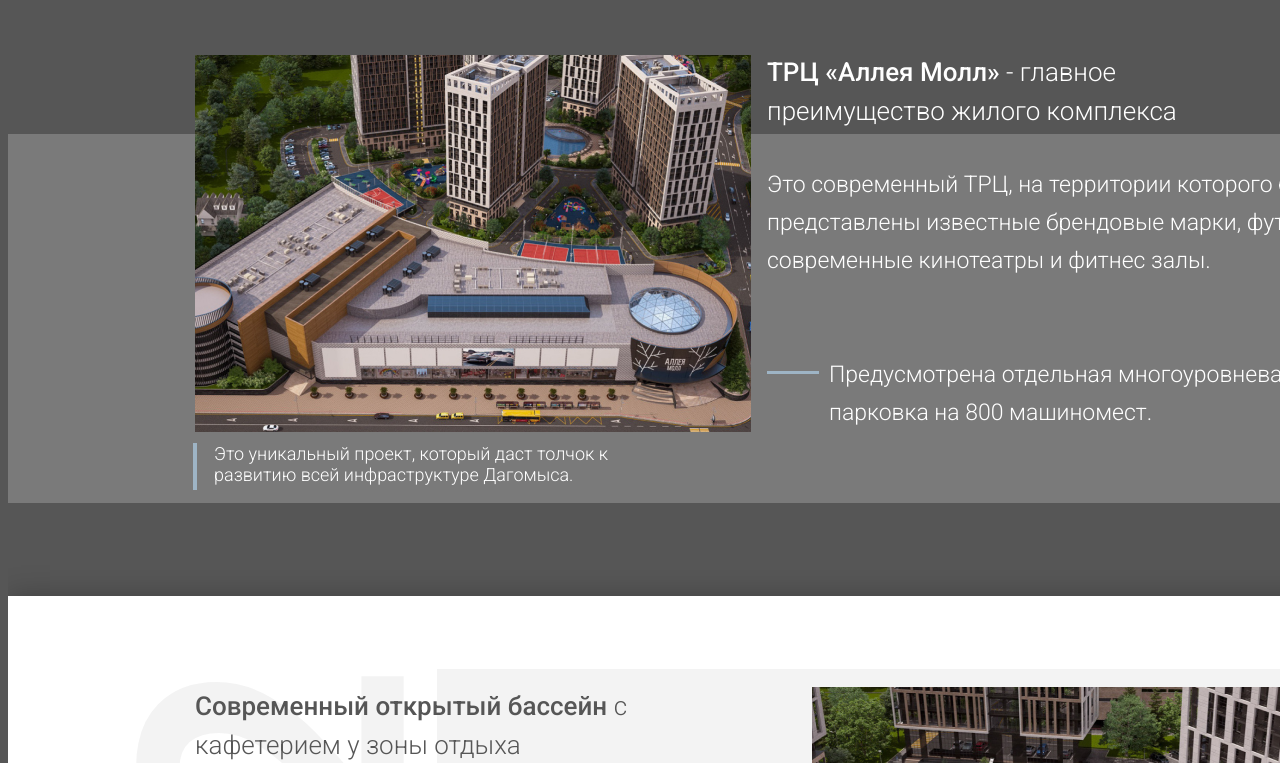
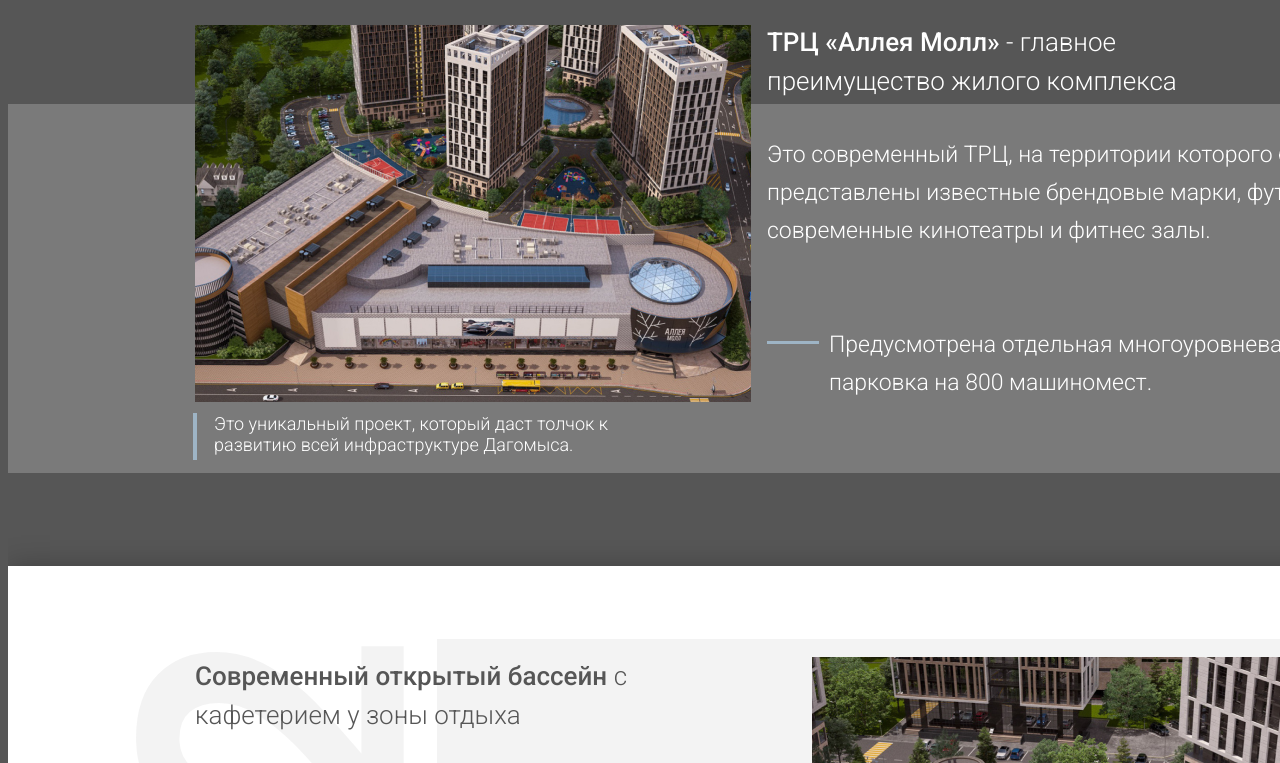
Before and after one commit to DoraFun/ParkAlley, a plain HTML site: page wtf.html in a window 1280 px wide. Shown: the part 782-1545 px from the top of the page. Drawn offline with Linux system fonts and the light colour scheme; a web font is replaced by a local one.

Commit message:
fixed: osnova

```diff
--- a/main.css
+++ b/main.css
@@ -10,9 +10,7 @@
   background-color: var(--fuscous-gray);
   display: flex;
   flex-direction: column;
-  height: 6433px;
   overflow: hidden;
-  padding: 30px 0;
   margin:0 auto;
   width: 1440px;
 
```
